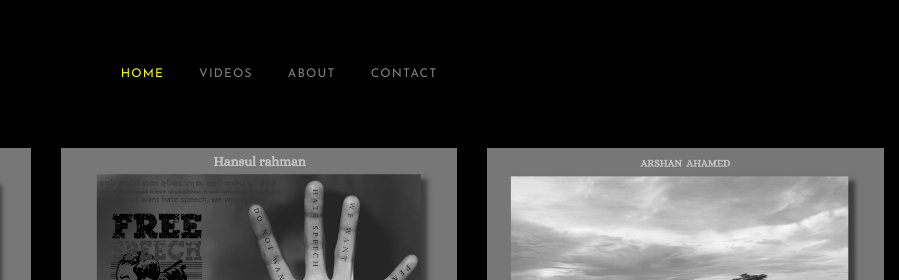
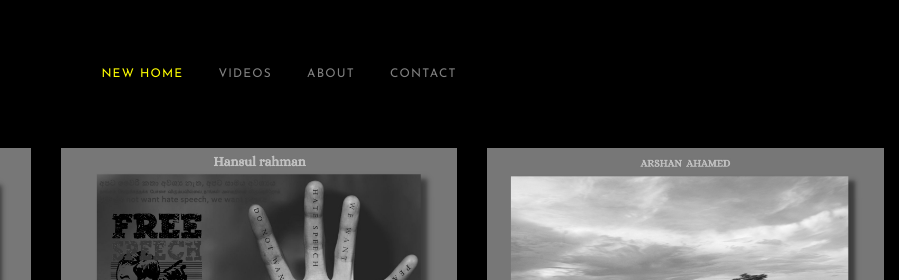
Before and after one commit to dreamspace-academy/ireactsrilanka.org, a plain HTML site: page index.html in a window 1280 px wide. Shown: the top 280 px of the page, 381-1280 px from the left. Drawn offline with Linux system fonts and the light colour scheme; files that its build step writes are made by us from their sources.

Commit message:
Change home as new home

```diff
--- a/index.html
+++ b/index.html
@@ -38,7 +38,7 @@
                   <div class="col-10 col-md-8 d-none d-xl-block" data-aos="fade-down">
                      <nav class="site-navigation position-relative text-right text-lg-center" role="navigation">
                         <ul class="site-menu js-clone-nav mx-auto d-none d-lg-block">
-                           <li class="active"><a href="index.html">Home</a></li>
+                           <li class="active"><a href="index.html">New Home</a></li>
                            <li><a href="video.html">Videos</a></li>
                            <li><a href="about.html">About</a></li>
                            <li><a href="contact.html">Contact</a></li>
```
